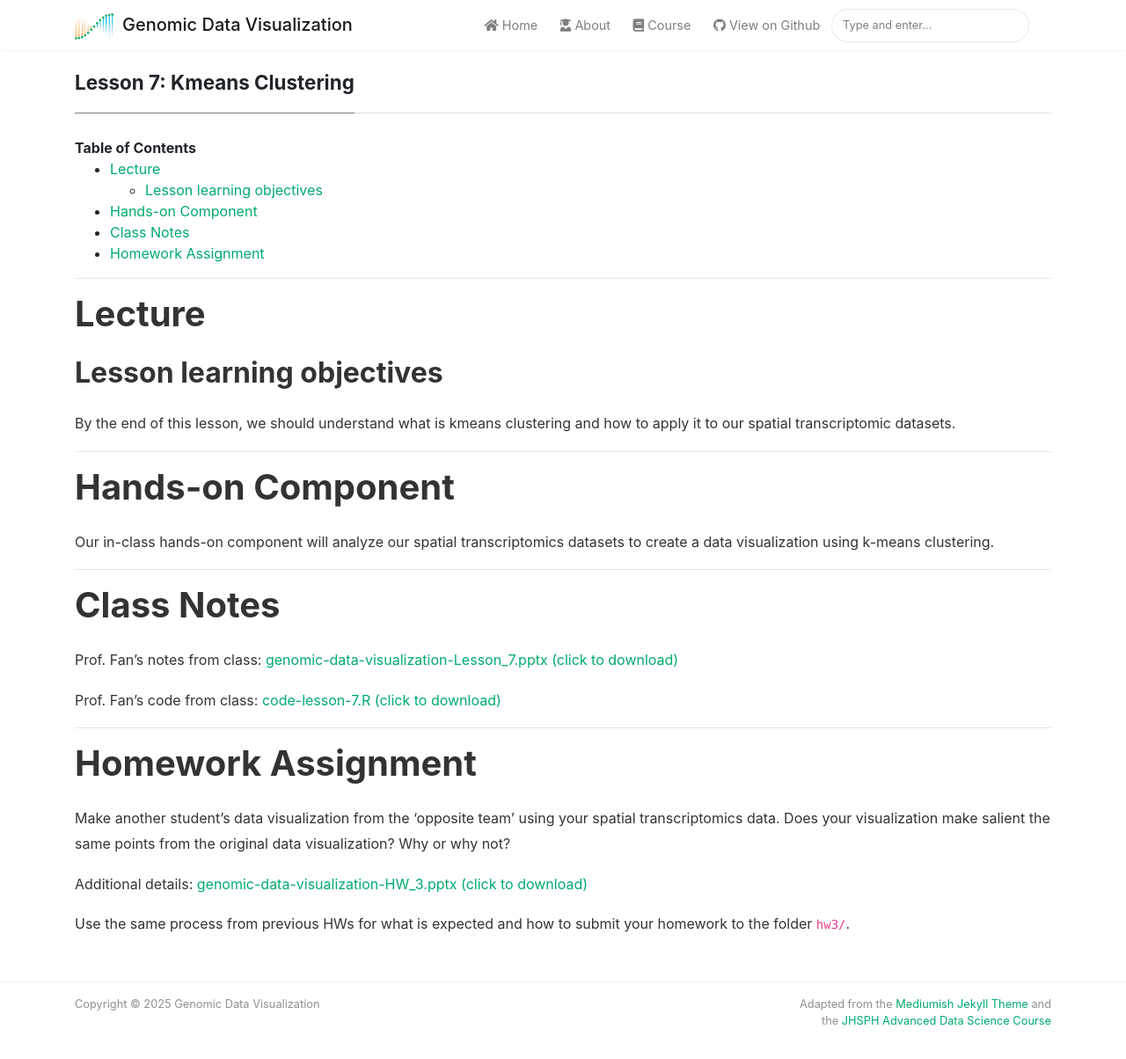
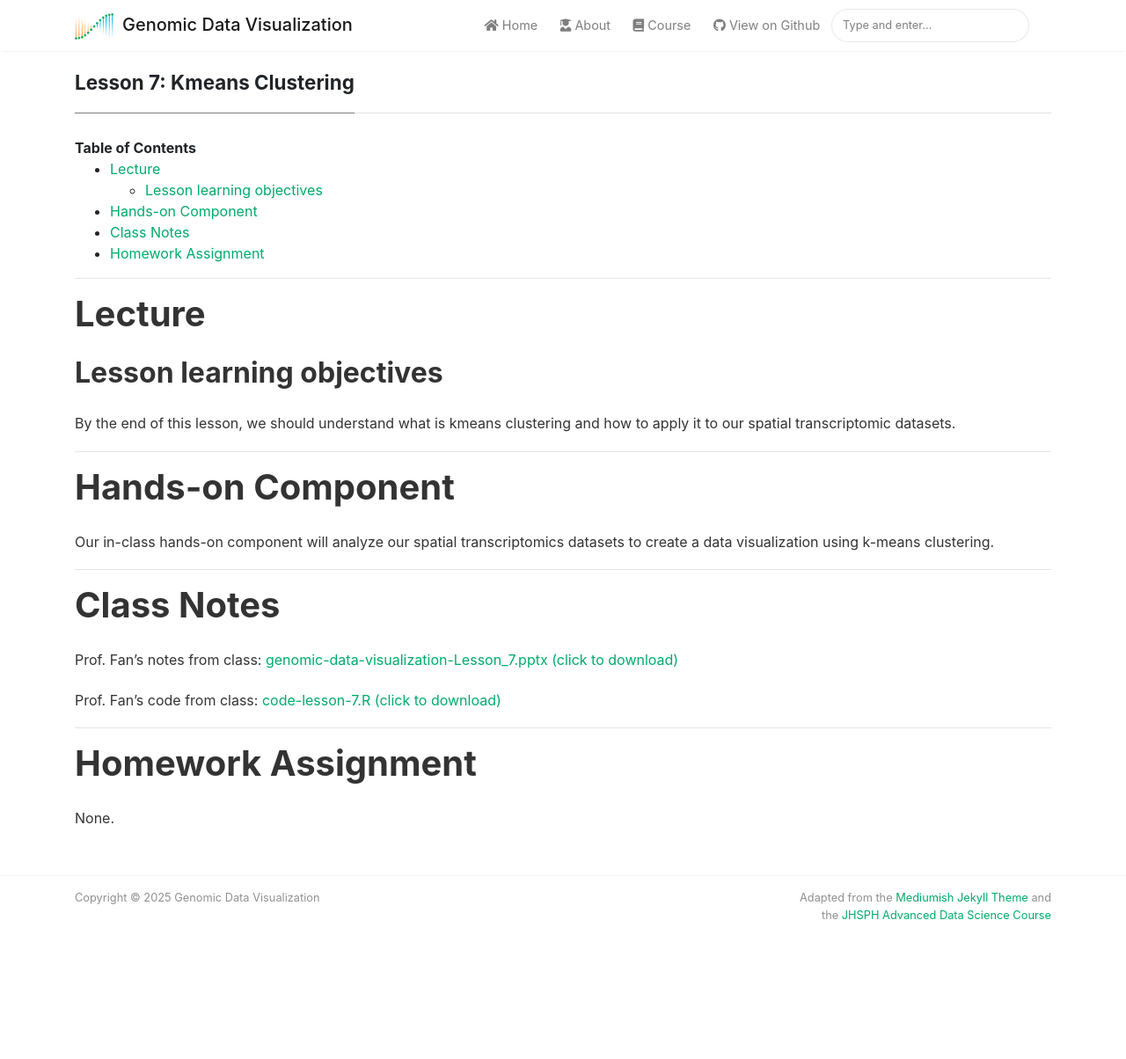
Before and after one commit to JEFworks-Lab/genomic-data-visualization-2025, a Jekyll site: the page built from _course/7-kmeans.md, in a window 1280 px wide and 1244 px high. Shown: the top 1204 px of the window at 88% size. Built offline with Jekyll 4.4.1, drawn with Linux system fonts in a browser that asks for light colours; nearby versions of some CDN libraries.

```diff
--- a/_course/7-kmeans.md
+++ b/_course/7-kmeans.md
@@ -28,8 +28,4 @@
 
 # Homework Assignment
 
-Make another student’s data visualization from the 'opposite team' using your spatial transcriptomics data. Does your visualization make salient the same points from the original data visualization? Why or why not?
-
-Additional details: [genomic-data-visualization-HW_3.pptx (click to download)]({{ site.baseurl }}/resources/hw/genomic-data-visualization-HW_3.pptx)
-
-Use the same process from previous HWs for what is expected and how to submit your homework to the folder `hw3/`.
+None.
```
Also changed, not shown: 1 other file.
